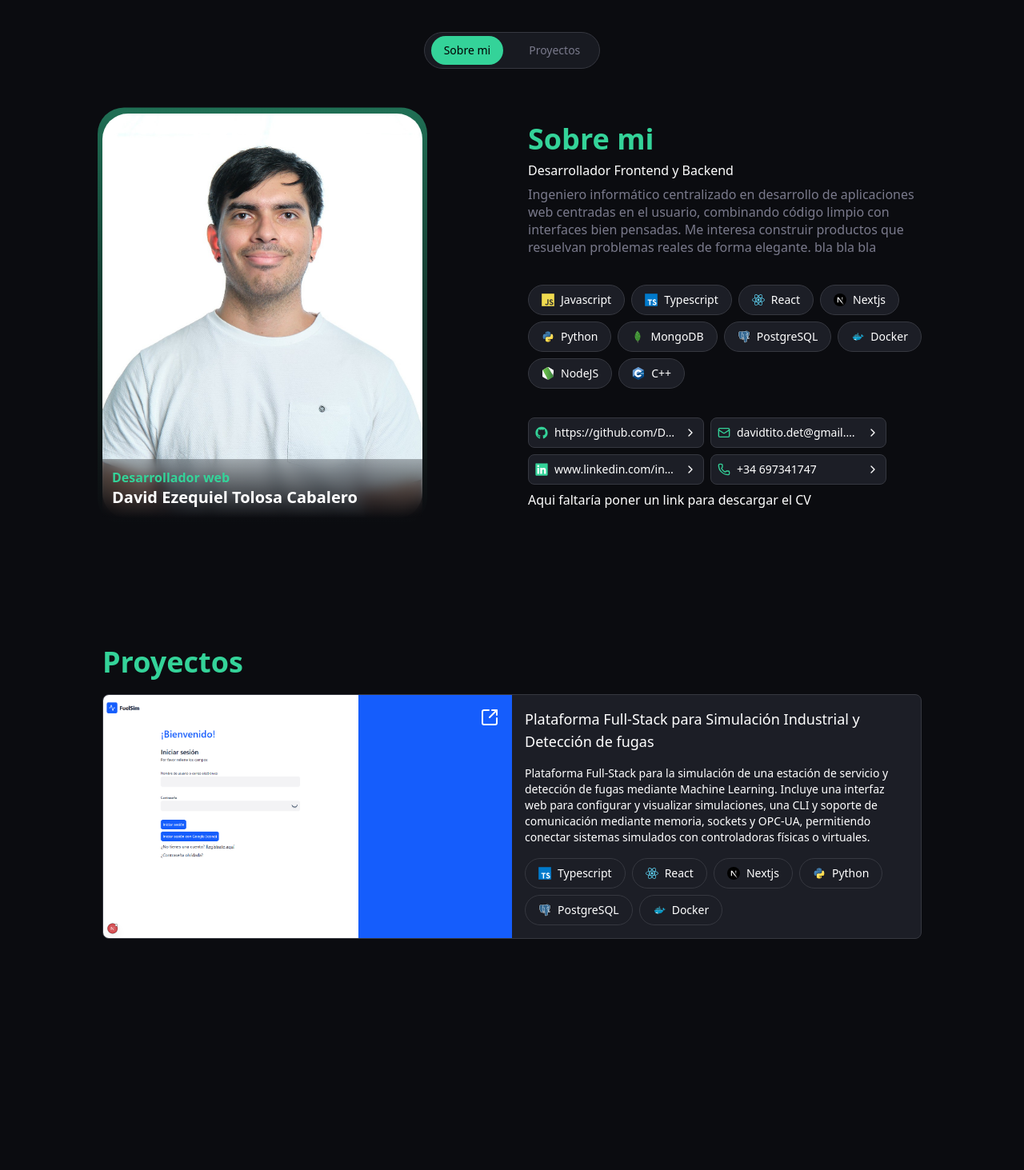
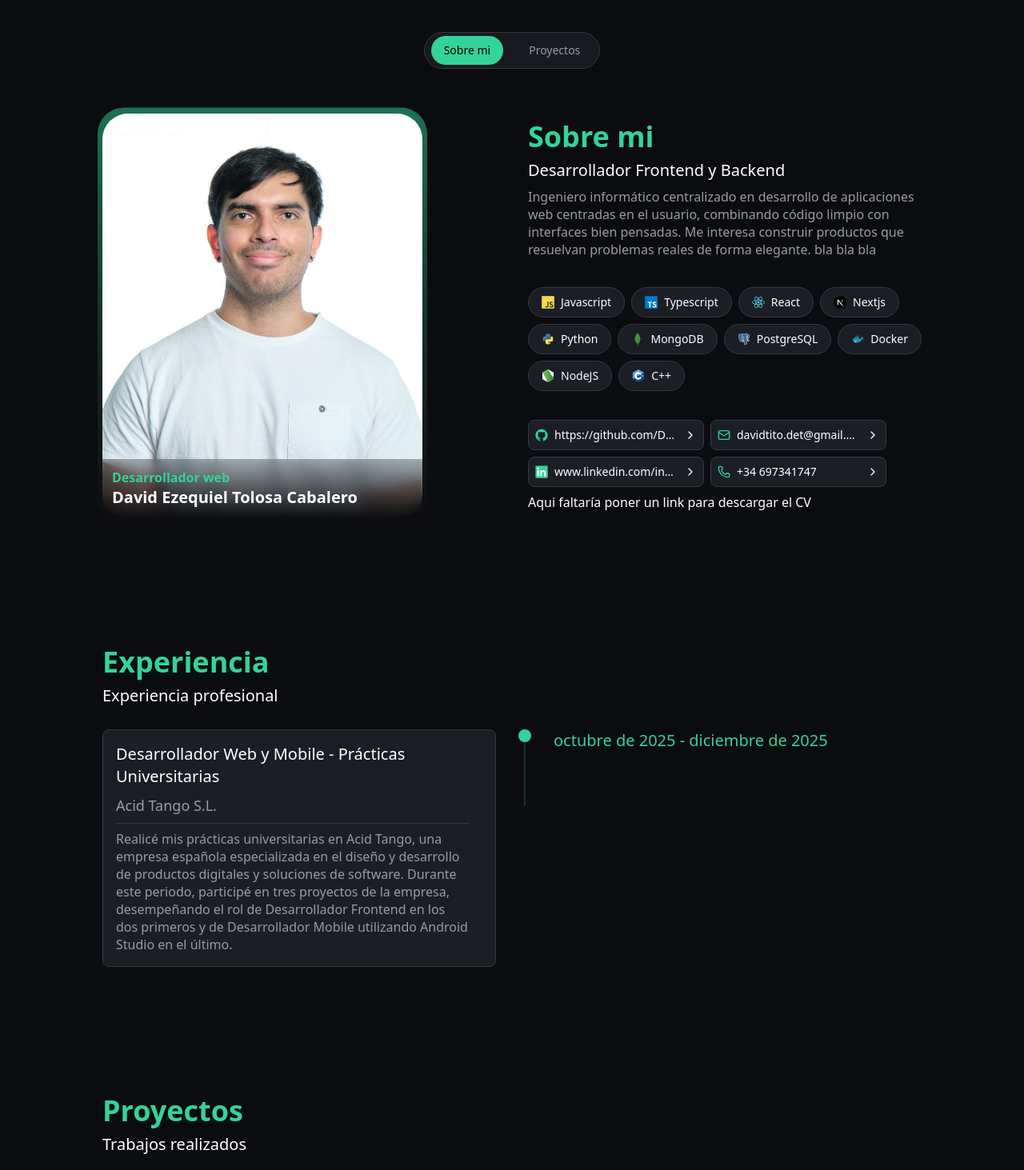
Before and after one commit to DavdTC/Portfolio, a React (Vite) app: page / in a window 1280 px wide. Shown: the top 1463 px of the page at 80% size. Before the commit the page ends 1238 px from the top, so only its background shows below. Built offline with nearby package versions, Linux system fonts and the light colour scheme.

Commit message:
feat: experience section done

```diff
--- a/src/App.tsx
+++ b/src/App.tsx
@@ -1,3 +1,4 @@
+import { Experience } from "./components/Experience/Experience"
 import { Header } from "./components/Header/Header"
 import { Hero } from "./components/Hero/Hero"
 import { Projects } from "./components/Projects/Projects"
@@ -11,7 +12,7 @@ function App() {
 
       <main className="w-auto h-full flex flex-col">
         <Hero />
-        {/* Experiencia. Comentar que solo la experiencia ha sido de prácticas universitarias, de octubre a diciembre en Acid Tango */}
+        <Experience />
         <Projects />
         {/* Estudios */}
         {/* Contactar enviando un correo */}
--- /dev/null
+++ b/src/components/ContainerSection/ContainerSection.tsx
@@ -0,0 +1,14 @@
+import type {ReactNode} from "react"
+
+interface IContainerSection {
+  children: ReactNode
+  className?: string
+}
+
+export function ContainerSection({className = "", children}: IContainerSection) {
+  return (
+    <div className={`max-w-5xl mx-auto ${className}`}>
+      {children}
+    </div>
+  )
+}
--- /dev/null
+++ b/src/components/Experience/Experience.tsx
@@ -0,0 +1,30 @@
+import { experiencesJob } from "../../data/data";
+import { ContainerSection } from "../ContainerSection/ContainerSection";
+import { Section } from "../Section/Section";
+import { ExperienceJob } from "./ExperienceJob";
+
+export function Experience() {
+  return (
+    <Section>
+      <ContainerSection>
+        <div className="w-full flex flex-col gap-2">
+          <h2 className="text-primary text-4xl font-bold">Experiencia</h2>
+          <h3 className="text-xl">Experiencia profesional</h3>
+
+          {experiencesJob.map((job) => (
+            <ExperienceJob
+              key={job.title}
+              title={job.title}
+              subtitle={job.subtitle}
+              description={job.description}
+              startDate={job.startDate}
+              endDate={job.endDate}
+            />
+          ))}
+
+        </div>
+      </ContainerSection>
+
+    </Section>
+  )
+}
--- /dev/null
+++ b/src/components/Experience/ExperienceCard.tsx
@@ -0,0 +1,16 @@
+interface IExperienceCard {
+  title: string
+  subtitle: string
+  description: string
+}
+
+export function ExperienceCard({ title, subtitle, description }: IExperienceCard) {
+  return (
+    <div className="flex flex-col gap-2 bg-background-secondary rounded-lg p-4 pr-8 border border-border">
+      <h2 className="text-xl">{title}</h2>
+      <h3 className="text-lg text-muted">{subtitle}</h3>
+      <hr className="border-border"></hr>
+      <p className="text-muted">{description}</p>
+    </div>
+  )
+}
--- /dev/null
+++ b/src/components/Experience/ExperienceJob.tsx
@@ -0,0 +1,38 @@
+import { ExperienceCard } from "./ExperienceCard"
+
+interface IExperienceJob {
+  title: string
+  subtitle: string
+  startDate: Date
+  endDate: Date
+  description: string
+}
+
+export function ExperienceJob({ title, subtitle, startDate, endDate, description }: IExperienceJob) {
+
+  const dateFormatter = new Intl.DateTimeFormat("es", {
+    year: "numeric",
+    month: "long"
+  })
+
+  console.log(startDate)
+  return (
+    <div className="grid grid-cols-[1fr_40px_1fr] mt-5">
+      <ExperienceCard
+        title={title}
+        subtitle={subtitle}
+        description={description}
+      />
+
+      <div className="flex flex-col items-center pl-8">
+        <p className="w-4 h-4 bg-primary rounded-full"></p>
+        <p className="w-0.5 h-20 bg-primary/20"></p>
+      </div>
+
+      <div className="pl-8">
+        <p className="text-primary text-xl">{dateFormatter.format(startDate)} - {dateFormatter.format(endDate)}</p>
+      </div>
+
+    </div>
+  )
+}
--- a/src/components/Hero/Hero.tsx
+++ b/src/components/Hero/Hero.tsx
@@ -1,3 +1,4 @@
+import { ContainerSection } from "../ContainerSection/ContainerSection";
 import { Section } from "../Section/Section";
 import { ProfileDescription } from "./ProfileDescription";
 import { ProfileImage } from "./ProfileImage";
@@ -5,10 +6,10 @@ import { ProfileImage } from "./ProfileImage";
 export function Hero() {
   return (
     <Section>
-      <div className="grid grid-cols-2 gap-10 items-center max-w-5xl mx-auto">
+      <ContainerSection className="grid grid-cols-2 gap-10 items-center">
         <ProfileImage />
         <ProfileDescription />
-      </div>
+      </ContainerSection>
     </Section>
   )
 }
--- a/src/components/Hero/ProfileDescription.tsx
+++ b/src/components/Hero/ProfileDescription.tsx
@@ -7,8 +7,8 @@ export function ProfileDescription() {
   return (
     <div className="flex flex-col text-left w-auto max-w-xl gap-4 ">
       <div className="flex flex-col gap-2 mb-5">
-        <p className="text-primary text-4xl font-bold">Sobre mi</p>
-        <p>Desarrollador Frontend y Backend</p>
+        <h2 className="text-primary text-4xl font-bold">Sobre mi</h2>
+        <h3 className="text-xl">Desarrollador Frontend y Backend</h3>
         <p className="text-muted"> Ingeniero informático centralizado en desarrollo de aplicaciones web centradas en el usuario, combinando código limpio con interfaces bien pensadas. Me interesa construir productos que resuelvan problemas reales de forma elegante. bla bla bla</p>
       </div>
 
--- a/src/components/Projects/ProjectCard.tsx
+++ b/src/components/Projects/ProjectCard.tsx
@@ -18,7 +18,8 @@ export function ProjectCard({ title, description, img, href, badges }: IProjectC
       </div>
       <div className="w-1/2 flex flex-col p-4 gap-4">
         <h3 className="text-lg">{title}</h3>
-        <p className="text-sm">{description}</p>
+        <hr className="border-border" />
+        <p className="text-muted">{description}</p>
         <div className="flex flex-wrap gap-2">
           {badges.map((badge) => (
             <Badge key={badge.text} text={badge.text} icon={badge.icon} />
--- a/src/components/Projects/Projects.tsx
+++ b/src/components/Projects/Projects.tsx
@@ -1,4 +1,5 @@
 import { projectsData } from "../../data/data";
+import { ContainerSection } from "../ContainerSection/ContainerSection";
 import { Section } from "../Section/Section";
 import { ProjectCard } from "./ProjectCard";
 
@@ -6,8 +7,12 @@ export function Projects() {
   return (
     <Section>
 
-      <div className="max-w-5xl mx-auto">
+      <ContainerSection>
+        <div className="flex flex-col gap-2">
         <h2 className="text-primary text-4xl font-bold">Proyectos</h2>
+        <h3 className="text-xl">Trabajos realizados</h3>
+
+        </div>
         <div className="flex flex-col mt-5 gap-6">
           {projectsData.map((project) => (
             <ProjectCard
@@ -19,7 +24,7 @@ export function Projects() {
               href={project.href} />
           ))}
         </div>
-      </div>
+      </ContainerSection>
     </Section>
 
   )
--- a/src/data/data.ts
+++ b/src/data/data.ts
@@ -37,7 +37,7 @@ export const contactsLink = [
 
 export const projectsData = [{
   title: "Plataforma Full-Stack para Simulación Industrial y Detección de fugas",
-  description: "Plataforma Full-Stack para la simulación de una estación de servicio y detección de fugas mediante Machine Learning.\
+  description: "Mi trabajo de Fin de Grado consistió en una plataforma Full-Stack para la simulación de una estación de servicio y detección de fugas mediante Machine Learning.\
    Incluye una interfaz web para configurar y visualizar simulaciones, una CLI\
     y soporte de comunicación mediante memoria, sockets y OPC-UA, permitiendo conectar \
     sistemas simulados con controladoras físicas o virtuales.",
@@ -53,3 +53,14 @@ export const projectsData = [{
   ]
 }
 ]
+
+export const experiencesJob = [{
+  title: "Desarrollador Web y Mobile - Prácticas Universitarias",
+  subtitle: "Acid Tango S.L.",
+  description: "Realicé mis prácticas universitarias en Acid Tango, una empresa española especializada en el diseño y desarrollo de productos \
+  digitales y soluciones de software. \
+  Durante este periodo, participé en tres proyectos de la empresa, desempeñando el rol de Desarrollador Frontend en los dos primeros y \
+  de Desarrollador Mobile utilizando Android Studio en el último.",
+  startDate: new Date(2025, 9, 1),
+  endDate: new Date(2025, 11, 1)
+}]
--- a/src/index.css
+++ b/src/index.css
@@ -3,7 +3,7 @@
 @theme {
   --color-primary: #34D399;
   --color-text: #ffffff;
-  --color-muted: #7A7A8C;
+  --color-muted: #9A9AA8;
 
 
   --color-background: #0B0C10;
```
